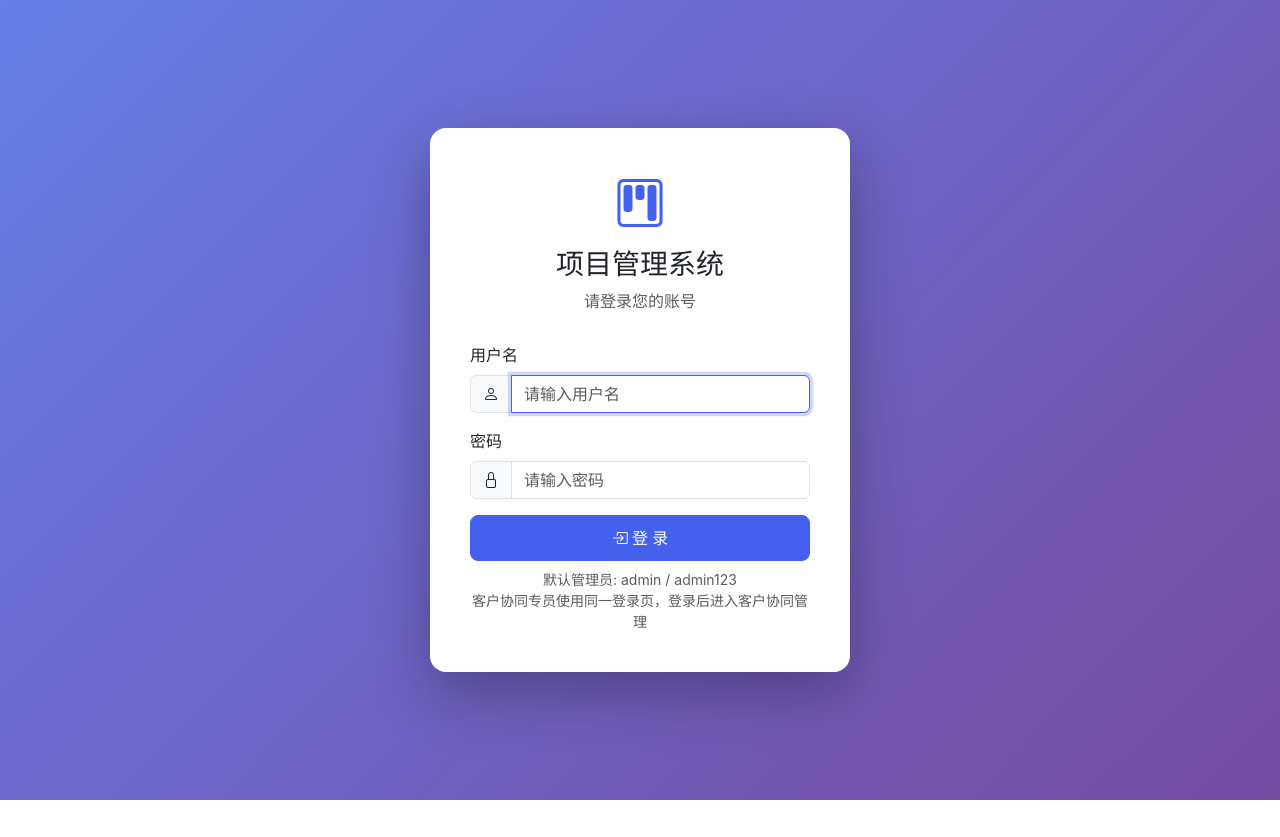
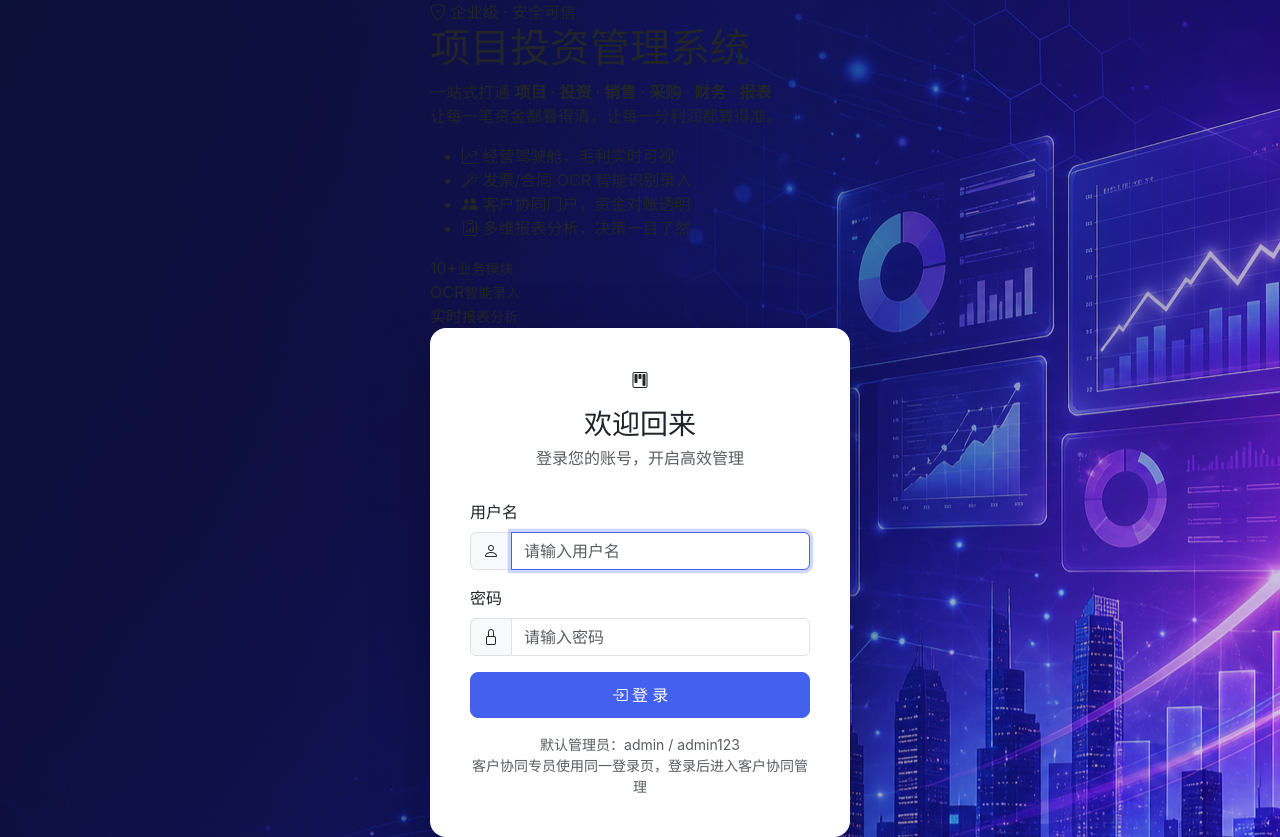
Before and after one commit to czmtxz/project-manager-system, a Flask app: page /login in a window 1280 px wide. Before the commit the page ends 800 px from the top, so only its background shows below. Run offline with Flask 3, Linux system fonts and the light colour scheme.

Commit message:
Auto sync 2026-05-31 16:53:08

```diff
--- a/templates/login.html
+++ b/templates/login.html
@@ -1,12 +1,39 @@
 {% extends "base.html" %}
-{% block title %}登录 - 项目管理系统{% endblock %}
+{% block title %}登录 - 项目投资管理系统{% endblock %}
 {% block body %}
-<div class="login-wrapper">
+<div class="login-wrapper" style="background-image: linear-gradient(120deg, rgba(13,18,58,0.92) 0%, rgba(26,21,82,0.62) 45%, rgba(58,12,163,0.18) 100%), url('{{ url_for('static', filename='img/login-bg.png') }}');">
+    <div class="login-stage">
+        <!-- 左侧品牌宣传区 -->
+        <div class="login-hero">
+            <div class="login-hero-badge">
+                <i class="bi bi-shield-check"></i> 企业级 · 安全可信
+            </div>
+            <h1 class="login-hero-title">
+                项目投资管理系统
+            </h1>
+            <p class="login-hero-subtitle">
+                一站式打通 <b>项目 · 投资 · 销售 · 采购 · 财务 · 报表</b><br>
+                让每一笔资金都看得清，让每一分利润都算得准。
+            </p>
+            <ul class="login-hero-features">
+                <li><i class="bi bi-graph-up-arrow"></i> 经营驾驶舱，毛利实时可视</li>
+                <li><i class="bi bi-magic"></i> 发票/合同 OCR 智能识别录入</li>
+                <li><i class="bi bi-people-fill"></i> 客户协同门户，资金对账透明</li>
+                <li><i class="bi bi-clipboard-data"></i> 多维报表分析，决策一目了然</li>
+            </ul>
+            <div class="login-hero-stats">
+                <div><span>10+</span><small>业务模块</small></div>
+                <div><span>OCR</span><small>智能录入</small></div>
+                <div><span>实时</span><small>报表分析</small></div>
+            </div>
+        </div>
+
+        <!-- 右侧登录卡片 -->
         <div class="login-card">
             <div class="login-header">
-            <i class="bi bi-kanban" style="font-size: 3rem; color: #4361ee;"></i>
-            <h3 class="mt-2">项目管理系统</h3>
-            <p class="text-muted">请登录您的账号</p>
+                <div class="login-logo"><i class="bi bi-kanban"></i></div>
+                <h3 class="mt-3 mb-1">欢迎回来</h3>
+                <p class="text-muted">登录您的账号，开启高效管理</p>
             </div>
             {% with messages = get_flashed_messages(with_categories=true) %}
                 {% if messages %}
@@ -38,10 +65,11 @@
                 </button>
             </form>
 
-        <div class="text-center mt-2 text-muted small">
-            默认管理员: admin / admin123<br>
+            <div class="text-center mt-3 text-muted small login-tip">
+                默认管理员：admin / admin123<br>
                 客户协同专员使用同一登录页，登录后进入客户协同管理
             </div>
         </div>
     </div>
+</div>
 {% endblock %}
```
Lines whose indentation alone changed are shown as unchanged.
